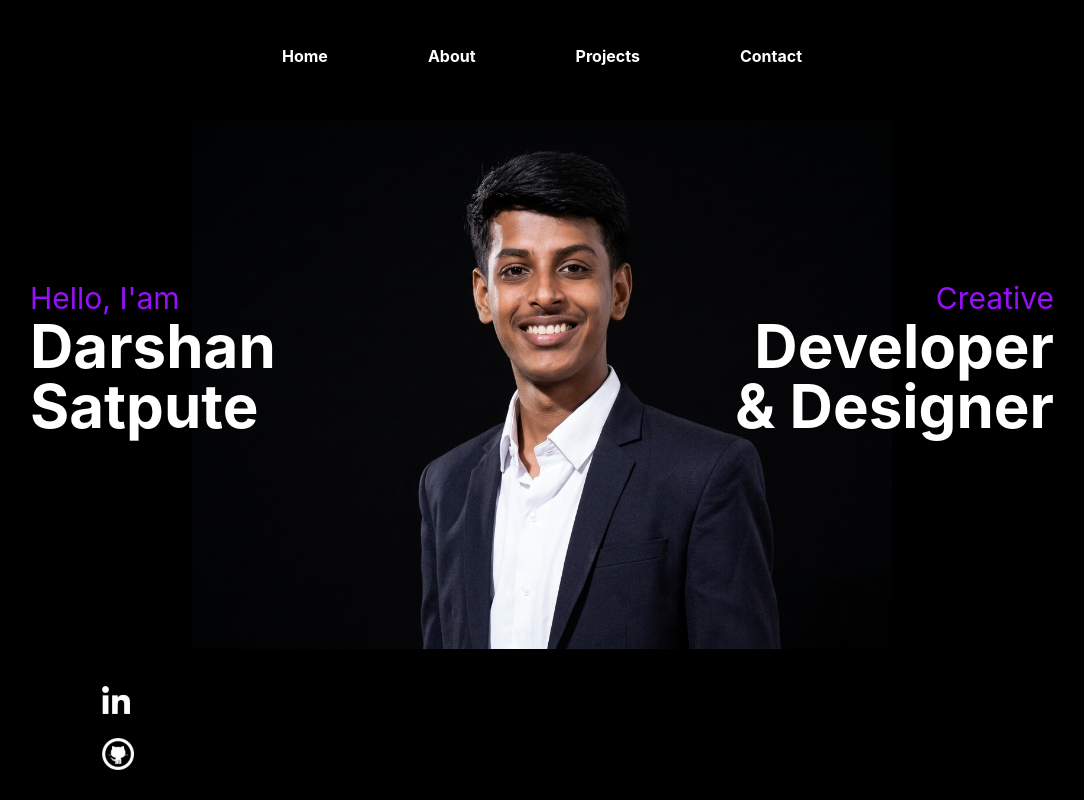
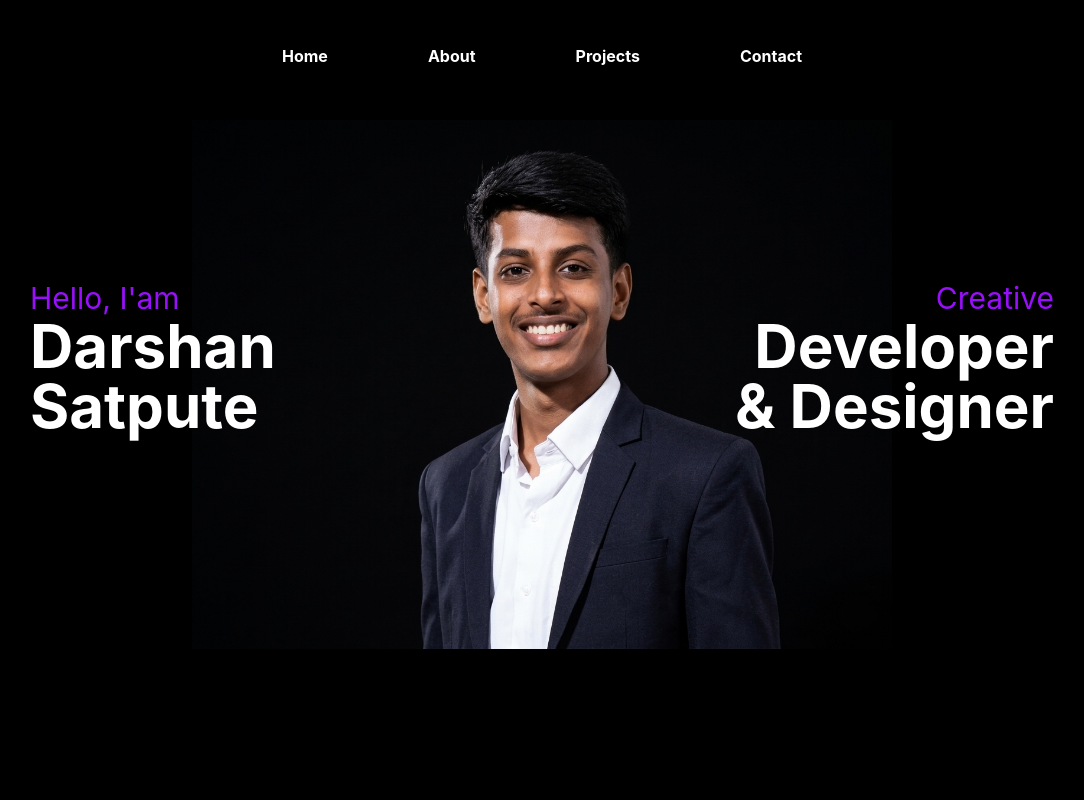
Before and after one commit to darshan123satpute/Portfolio, a React (Vite) app: page / in a window 1280 px wide. Shown: the top 800 px of the page, without its empty margins (98-1182 px from the left). Built offline with nearby package versions, Linux system fonts and the light colour scheme.

Commit message:
updated website

```diff
--- a/src/Intro.jsx
+++ b/src/Intro.jsx
@@ -68,18 +68,7 @@ useEffect(() => {
         </div>
       </div>
 
-      <div
-        className='absolute bottom-[150px] left-[40px] md:left-[200px] flex flex-col gap-y-6 z-50'
-        data-aos="fade-right"
-      >
-        <a href="https://www.linkedin.com/in/darshansatpute/" target="_blank">
-          <img src={linkedin} className='h-6 w-6 md:h-7 md:w-7 hover:scale-110 transition duration-300'/>
-        </a>
 
-        <a href="https://github.com/darshan123satpute" target="_blank">
-          <img src={github} className='h-7 w-7 md:h-8 md:w-8 hover:scale-110 transition duration-300'/>
-        </a>
-      </div>
 
     </div>
   )
```
